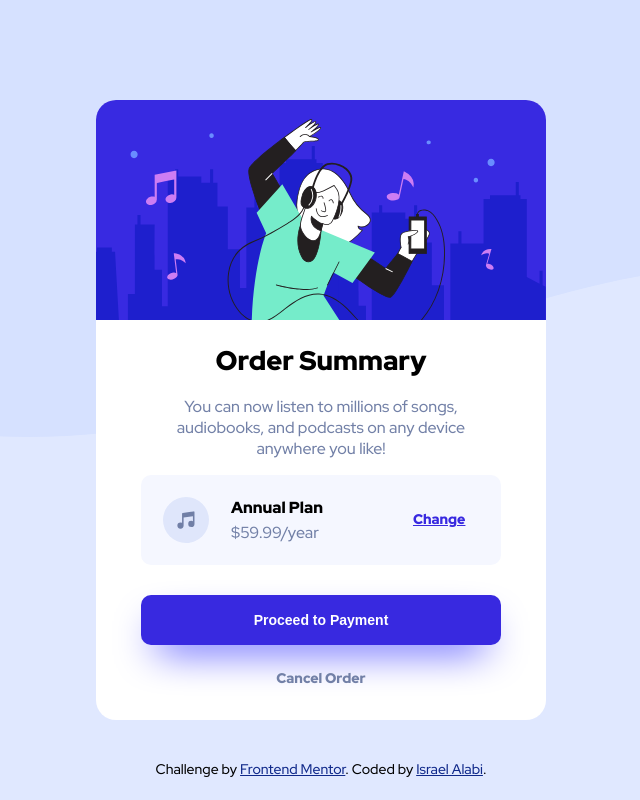
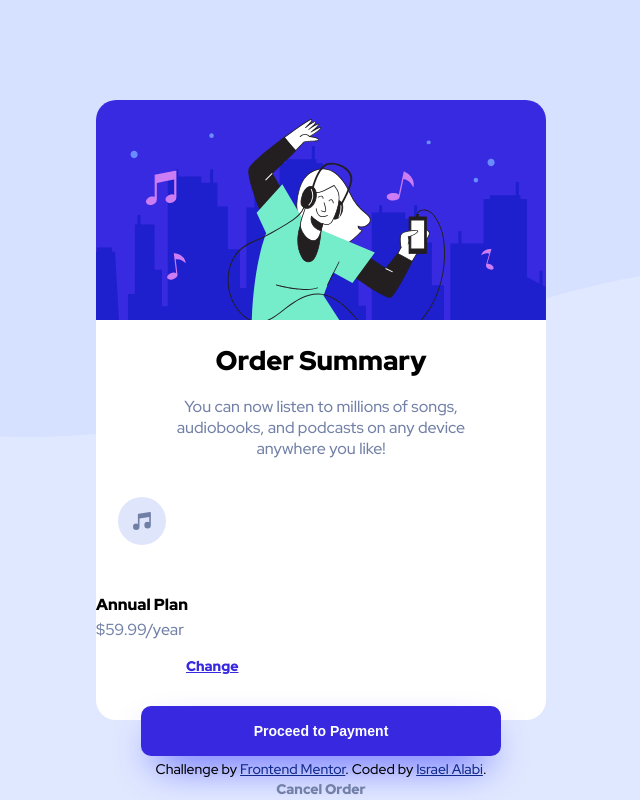
Before and after one commit to MrSHADD/Order-Summary-Components, a React (Create React App) app: page / in a window 1280 px wide. Shown: the whole page, without its empty margins (319-959 px from the left). Built offline with nearby package versions, Linux system fonts and the light colour scheme; the HTML template or start-up script is replaced by a standard one.

Commit message:
Update Plan.js

```diff
--- a/src/components/Plan.js
+++ b/src/components/Plan.js
@@ -2,15 +2,13 @@ import React from "react"
 
 export default function Plan(){
     return(
-       <div>
-        <plan>
+       <div className="plan">
            <img src="./images/icon-music.svg" className="music--img" alt="music icon"/>
            <div className="div--price">
                <h2>Annual Plan <br></br><span class= "pricee">$59.99/year</span></h2>
                {/* <h2>$59.99/year</h2> */}
            </div>
            <a className="change" href="#">Change</a>
-        </plan>
        </div>
     )
 }
```
